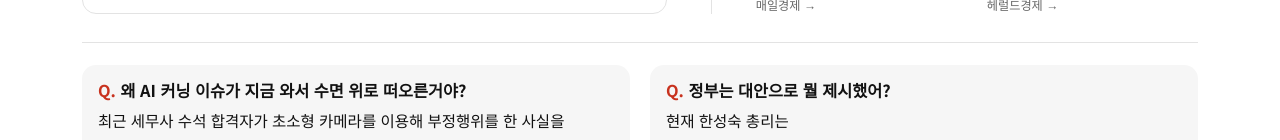
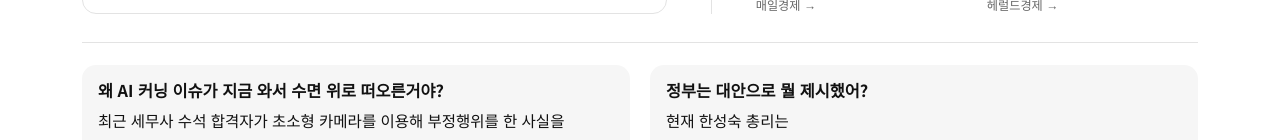
Before and after one commit to wlrudgns10-web/towardself, a plain HTML site: page index.html in a window 1280 px wide. Shown: the part 807-947 px from the top of the page. Drawn offline with Linux system fonts and the light colour scheme.

Commit message:
Remove Q. label from explainer boxes
Co-Authored-By: Claude Opus 5.5 <noreply@anthropic.com>

```diff
--- a/index.html
+++ b/index.html
@@ -98,7 +98,6 @@ h1.hl{font-size:2.05rem;line-height:1.3;margin:0;padding:24px 0 20px;font-weight
 h2.sec{font-size:1.15rem;margin:30px 0 12px;font-weight:900;display:flex;align-items:center;gap:8px}
 .qa{background:var(--soft);border-radius:14px;padding:14px 16px;margin:10px 0}
 .qa h3{font-size:1.02rem;margin:0 0 6px;line-height:1.45;word-break:keep-all}
-.qa h3::before{content:"Q. ";color:var(--accent)}
 .qa p{margin:0;line-height:1.8;font-size:.97rem;word-break:keep-all;white-space:pre-line}
 .rel{margin-top:10px}
 .rel h2.sec{margin-bottom:4px}
```
